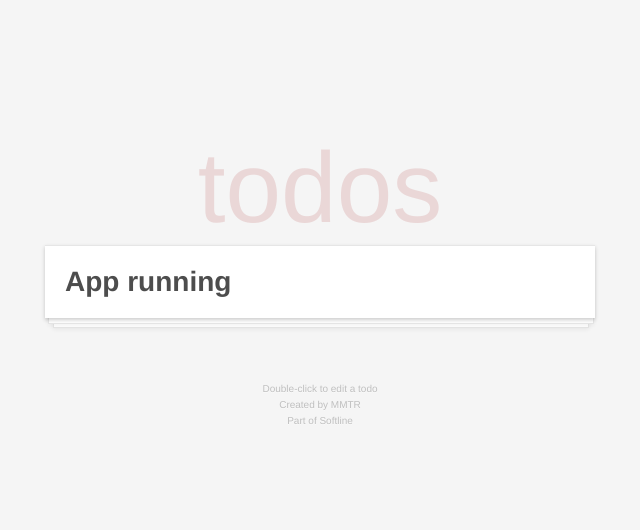
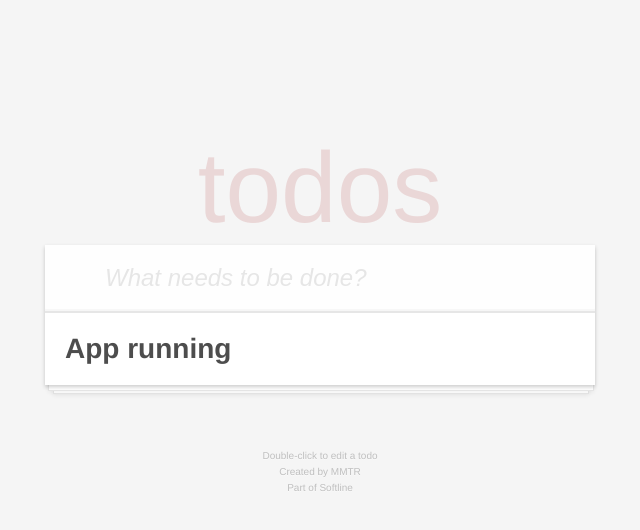
Before and after one commit to IlyaTheCreator/todo-app-ui, a React (Create React App) app: page / in a window 1280 px wide. Shown: the top 530 px of the page, without its empty margins (320-960 px from the left). Built offline with nearby package versions, Linux system fonts and the light colour scheme.

Commit message:
Add AddTodo component

```diff
--- /dev/null
+++ b/src/components/AddTodo/AddTodo.module.css
@@ -0,0 +1,19 @@
+.input {
+  width: 100%;
+  padding: 16px 16px 16px 60px;
+  border: none;
+  border-bottom: 2px solid #e6e6e6;
+  background: rgba(0, 0, 0, 0.003);
+  box-shadow: inset 0 -2px 1px rgb(0 0 0 / 3%);
+  font-size: 24px;
+  line-height: 1.4em;
+}
+
+.input:focus {
+  outline: none;
+}
+
+.input::placeholder {
+  font-style: italic;
+  color: #e6e6e6;
+}
--- /dev/null
+++ b/src/components/AddTodo/index.tsx
@@ -0,0 +1,28 @@
+import React from "react";
+import { useForm, SubmitHandler } from "react-hook-form";
+
+import classes from "./AddTodo.module.css";
+
+type Inputs = {
+  name: string;
+};
+
+const AddTodo: React.FC = () => {
+  const { register, handleSubmit } = useForm<Inputs>();
+
+  const onSubmit: SubmitHandler<Inputs> = (data) => {
+    console.log(data);
+  };
+
+  return (
+    <form onSubmit={handleSubmit(onSubmit)}>
+      <input
+        className={classes.input}
+        {...register("name")}
+        placeholder="What needs to be done?"
+      />
+    </form>
+  );
+};
+
+export default AddTodo;
--- a/src/components/TodosManager/TodosManager.module.css
+++ b/src/components/TodosManager/TodosManager.module.css
@@ -1,11 +1,8 @@
 .todos-manager {
   position: relative;
-  border-top: 1px solid #e6e6e6;
   background: #fff;
-  /* remove this padding later */
   color: #4d4d4d;
   font-weight: 300;
-  padding: 20px;
   box-shadow: 0 2px 4px 0 rgb(0 0 0 / 20%);
 }
 
--- a/src/components/TodosManager/index.tsx
+++ b/src/components/TodosManager/index.tsx
@@ -1,13 +1,16 @@
 import React from "react";
+
+import AddTodo from "../AddTodo";
 
 import classes from "./TodosManager.module.css";
 
 const TodosManager: React.FC = () => {
   return (
     <main className={classes["todos-manager"]}>
-      <h1>App running</h1>
+      <AddTodo />
+      <h1 style={{ margin: 20, paddingBottom: 20 }}>App running</h1>
     </main>
   );
-}
+};
 
 export default TodosManager;
```
